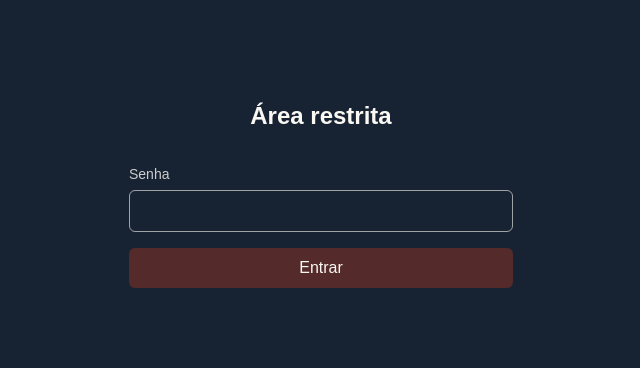
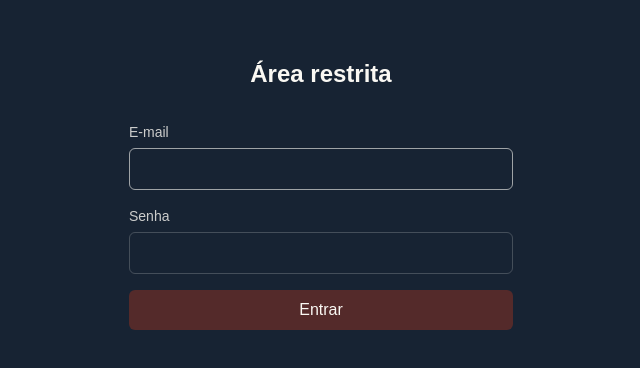
Before and after one commit to Kaio-Goes/nobreco, a Next.js app: page /admin/login in a window 1280 px wide. Shown: the part 206-574 px from the top of the page, without its empty margins (319-959 px from the left). Built offline with nearby package versions, Linux system fonts and the light colour scheme; no server answers.

Commit message:
Feature firebase config

```diff
--- a/app/actions/auth.ts
+++ b/app/actions/auth.ts
@@ -2,21 +2,22 @@
 
 import { redirect } from "next/navigation";
 import { createAdminSession, deleteAdminSession } from "@/lib/session";
+import { verifyFirebaseIdToken } from "@/lib/firebase-verify";
 
 export type LoginState = { error?: string } | undefined;
 
-export async function login(
-  _state: LoginState,
-  formData: FormData,
-): Promise<LoginState> {
-  const senha = formData.get("senha");
-
-  if (typeof senha !== "string" || senha.length === 0) {
-    return { error: "Informe a senha." };
+export async function loginWithFirebase(idToken: string): Promise<LoginState> {
+  let email: string;
+  try {
+    const payload = await verifyFirebaseIdToken(idToken);
+    email = payload.email;
+  } catch {
+    return { error: "Não foi possível validar seu login. Tente novamente." };
   }
 
-  if (senha !== process.env.ADMIN_PASSWORD) {
-    return { error: "Senha incorreta." };
+  const allowedEmail = process.env.ADMIN_EMAIL?.toLowerCase();
+  if (!allowedEmail || email.toLowerCase() !== allowedEmail) {
+    return { error: "Usuário não autorizado." };
   }
 
   await createAdminSession();
--- a/app/admin/login/login-form.tsx
+++ b/app/admin/login/login-form.tsx
@@ -1,13 +1,61 @@
 "use client";
 
-import { useActionState } from "react";
-import { login } from "@/app/actions/auth";
+import { useState, useTransition } from "react";
+import { signInWithEmailAndPassword } from "firebase/auth";
+import { firebaseAuth } from "@/lib/firebase-client";
+import { loginWithFirebase } from "@/app/actions/auth";
 
 export default function LoginForm() {
-  const [state, formAction, pending] = useActionState(login, undefined);
+  const [email, setEmail] = useState("");
+  const [senha, setSenha] = useState("");
+  const [error, setError] = useState<string | null>(null);
+  const [pending, startTransition] = useTransition();
+
+  function handleSubmit(event: React.FormEvent<HTMLFormElement>) {
+    event.preventDefault();
+    setError(null);
+
+    startTransition(async () => {
+      try {
+        const credential = await signInWithEmailAndPassword(
+          firebaseAuth,
+          email,
+          senha,
+        );
+        const idToken = await credential.user.getIdToken();
+        const result = await loginWithFirebase(idToken);
+        if (result?.error) {
+          setError(result.error);
+        }
+      } catch {
+        setError("E-mail ou senha inválidos.");
+      }
+    });
+  }
 
   return (
-    <form action={formAction} className="flex w-full max-w-sm flex-col gap-4">
+    <form
+      onSubmit={handleSubmit}
+      className="flex w-full max-w-sm flex-col gap-4"
+    >
+      <div className="flex flex-col gap-1.5">
+        <label
+          htmlFor="email"
+          className="text-sm font-medium text-off-white/80"
+        >
+          E-mail
+        </label>
+        <input
+          id="email"
+          type="email"
+          required
+          autoFocus
+          value={email}
+          onChange={(e) => setEmail(e.target.value)}
+          className="rounded-md border border-off-white/20 bg-transparent px-3 py-2 text-off-white outline-none focus:border-off-white/60"
+        />
+      </div>
+
       <div className="flex flex-col gap-1.5">
         <label
           htmlFor="senha"
@@ -17,15 +65,15 @@ export default function LoginForm() {
         </label>
         <input
           id="senha"
-          name="senha"
           type="password"
           required
-          autoFocus
+          value={senha}
+          onChange={(e) => setSenha(e.target.value)}
           className="rounded-md border border-off-white/20 bg-transparent px-3 py-2 text-off-white outline-none focus:border-off-white/60"
         />
       </div>
 
-      {state?.error && <p className="text-sm text-red-400">{state.error}</p>}
+      {error && <p className="text-sm text-red-400">{error}</p>}
 
       <button
         type="submit"
--- /dev/null
+++ b/lib/firebase-client.ts
@@ -0,0 +1,14 @@
+import { getApp, getApps, initializeApp } from "firebase/app";
+import { getAuth } from "firebase/auth";
+
+const firebaseConfig = {
+  apiKey: process.env.NEXT_PUBLIC_FIREBASE_API_KEY,
+  authDomain: process.env.NEXT_PUBLIC_FIREBASE_AUTH_DOMAIN,
+  projectId: process.env.NEXT_PUBLIC_FIREBASE_PROJECT_ID,
+  appId: process.env.NEXT_PUBLIC_FIREBASE_APP_ID,
+};
+
+export const firebaseApp = getApps().length
+  ? getApp()
+  : initializeApp(firebaseConfig);
+export const firebaseAuth = getAuth(firebaseApp);
--- /dev/null
+++ b/lib/firebase-verify.ts
@@ -0,0 +1,30 @@
+import "server-only";
+import { createRemoteJWKSet, jwtVerify } from "jose";
+
+const projectId = process.env.NEXT_PUBLIC_FIREBASE_PROJECT_ID;
+
+if (!projectId) {
+  throw new Error(
+    "NEXT_PUBLIC_FIREBASE_PROJECT_ID não configurado (.env.local).",
+  );
+}
+
+// Chaves públicas do Google usadas para assinar os ID tokens do Firebase Auth.
+const JWKS = createRemoteJWKSet(
+  new URL(
+    "https://www.googleapis.com/service_accounts/v1/jwk/securetoken@system.gserviceaccount.com",
+  ),
+);
+
+export async function verifyFirebaseIdToken(idToken: string) {
+  const { payload } = await jwtVerify(idToken, JWKS, {
+    issuer: `https://securetoken.google.com/${projectId}`,
+    audience: projectId,
+  });
+
+  if (typeof payload.email !== "string") {
+    throw new Error("Token do Firebase sem e-mail.");
+  }
+
+  return { email: payload.email, uid: payload.sub };
+}
--- a/package.json
+++ b/package.json
@@ -9,6 +9,7 @@
     "lint": "eslint"
   },
   "dependencies": {
+    "firebase": "^12.18.0",
     "jose": "^6.2.11",
     "next": "16.3.4",
     "react": "19.2.8",
```
Also changed, not shown: 1 other file (tests, documents, lock files or other folders).
